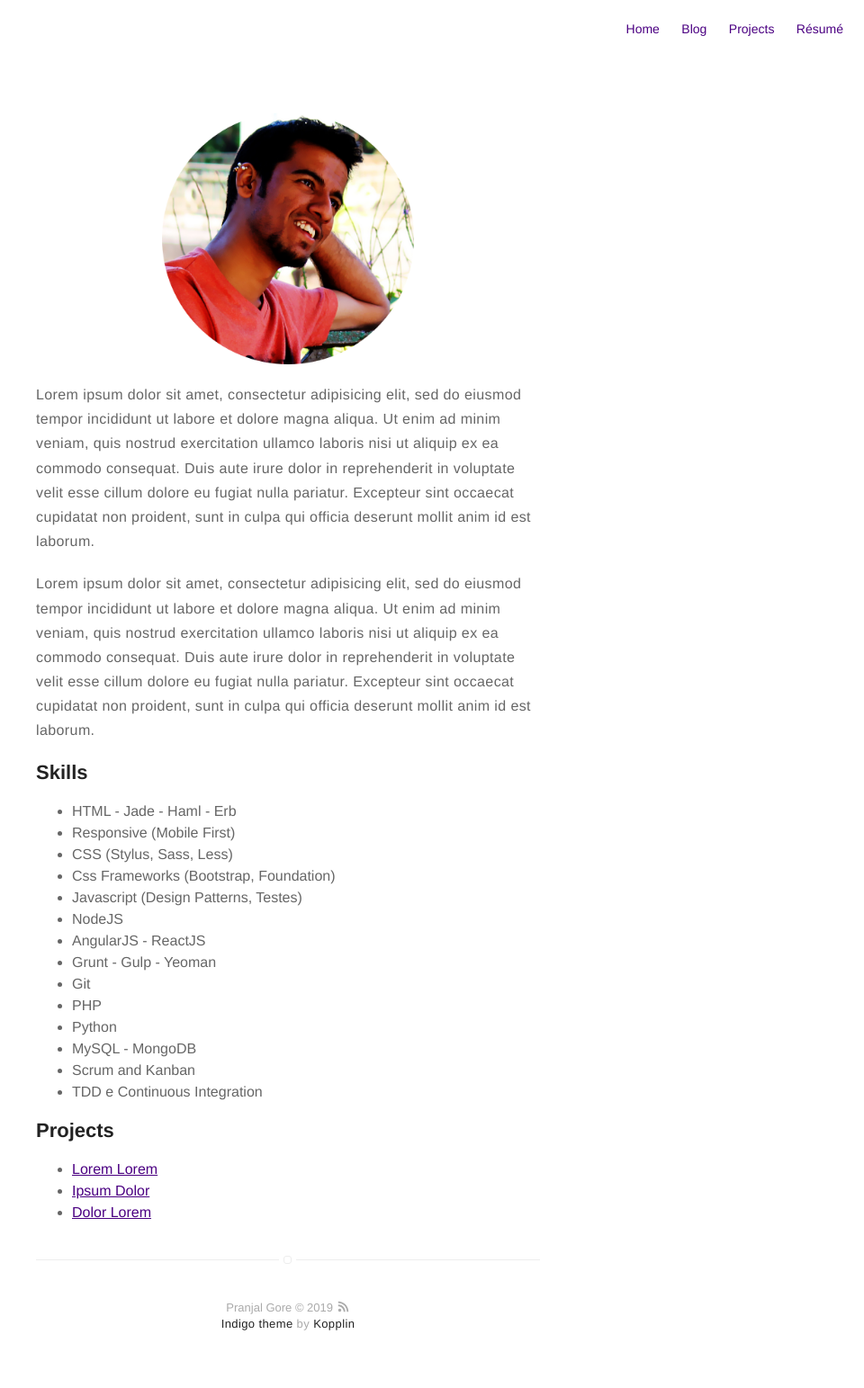
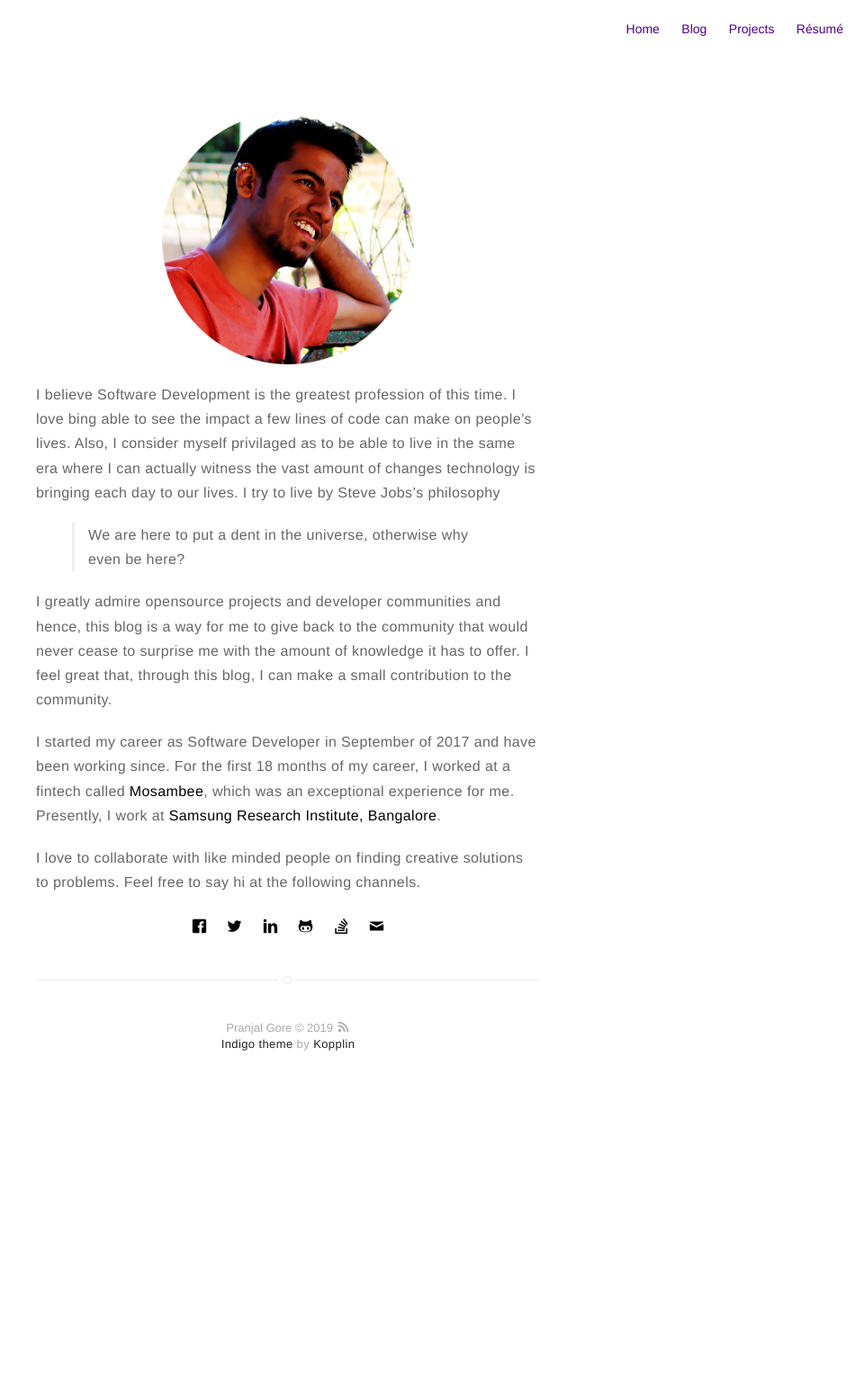
Before and after one commit to jalispran/jalispran, a Jekyll site: the page built from about.md, in a window 1280 px wide. Shown: the whole page at 90% size, without its empty margins (320-1280 px from the left). Built offline with Jekyll 4.4.1, drawn with Linux system fonts in a browser that asks for light colours; after the commit the page ends 1232 px from its top, so only the background shows below that.

Commit message:
about me

```diff
--- a/_config.yml
+++ b/_config.yml
@@ -73,14 +73,14 @@ authors:
 width: normal
 
 # if you don't need pagination, comment the *paginate* configs below
-paginate: 3
-paginate_path: "blog/:num/"
+#paginate: 3
+#paginate_path: "blog/:num/"
 
 # if you don't need projects, comment the *projects* configs below
 projects: true
 
 # if you don't need "about" or "blog", comment them out below
-about: false
+about: true
 blog: true
 
 # do you want to show the "read time" of the posts?
--- a/_layouts/page.html
+++ b/_layouts/page.html
@@ -5,4 +5,10 @@ layout: default
 
 {{content}}
 
+{% if page.social %}
+    <center>
+            {% include social-links.html %}
+    </center>
+{% endif %}
+
 {% include footer.html %}
--- a/about.md
+++ b/about.md
@@ -1,46 +1,16 @@
 ---
 title: About
 layout: page
+social: true
 ---
 ![Profile Image]({{ site.url }}/{{ site.picture }})
 
-<p>Lorem ipsum dolor sit amet, consectetur adipisicing elit, sed do eiusmod
-tempor incididunt ut labore et dolore magna aliqua. Ut enim ad minim veniam,
-quis nostrud exercitation ullamco laboris nisi ut aliquip ex ea commodo
-consequat. Duis aute irure dolor in reprehenderit in voluptate velit esse
-cillum dolore eu fugiat nulla pariatur. Excepteur sint occaecat cupidatat non
-proident, sunt in culpa qui officia deserunt mollit anim id est laborum.</p>
+I believe Software Development is the greatest profession of this time. I love bing able to see the impact a few lines of code can make on people's lives. Also, I consider myself privilaged as to be able to live in the same era where I can actually witness the vast amount of changes technology is bringing each day to our lives. I try to live by Steve Jobs's philosophy
 
-<p>Lorem ipsum dolor sit amet, consectetur adipisicing elit, sed do eiusmod
-tempor incididunt ut labore et dolore magna aliqua. Ut enim ad minim veniam,
-quis nostrud exercitation ullamco laboris nisi ut aliquip ex ea commodo
-consequat. Duis aute irure dolor in reprehenderit in voluptate velit esse
-cillum dolore eu fugiat nulla pariatur. Excepteur sint occaecat cupidatat non
-proident, sunt in culpa qui officia deserunt mollit anim id est laborum.</p>
+> We are here to put a dent in the universe, otherwise why even be here?
 
-<h2>Skills</h2>
+I greatly admire opensource projects and developer communities and hence, this blog is a way for me to give back to the community that would never cease to surprise me with the amount of knowledge it has to offer. I feel great that, through this blog, I can make a small contribution to the community.
 
-<ul class="skill-list">
-	<li>HTML - Jade - Haml - Erb</li>
-	<li>Responsive (Mobile First)</li>
-	<li>CSS (Stylus, Sass, Less)</li>
-	<li>Css Frameworks (Bootstrap, Foundation)</li>
-	<li>Javascript (Design Patterns, Testes)</li>
-	<li>NodeJS</li>
-	<li>AngularJS - ReactJS</li>
-	<li>Grunt - Gulp - Yeoman</li>
-	<li>Git</li>
-	<li>PHP</li>
-	<li>Python</li>
-	<li>MySQL - MongoDB</li>
-	<li>Scrum and Kanban</li>
-	<li>TDD e Continuous Integration</li>
-</ul>
+I started my career as Software Developer in September of 2017 and have been working since. For the first 18 months of my career, I worked at a fintech called **Mosambee**, which was an exceptional experience for me. Presently, I work at **Samsung Research Institute, Bangalore**.
 
-<h2>Projects</h2>
-
-<ul>
-	<li><a href="https://github.com/">Lorem Lorem</a></li>
-	<li><a href="https://github.com/">Ipsum Dolor</a></li>
-	<li><a href="https://github.com/">Dolor Lorem</a></li>
-</ul>
+I love to collaborate with like minded people on finding creative solutions to problems. Feel free to say hi at the following channels.
```
